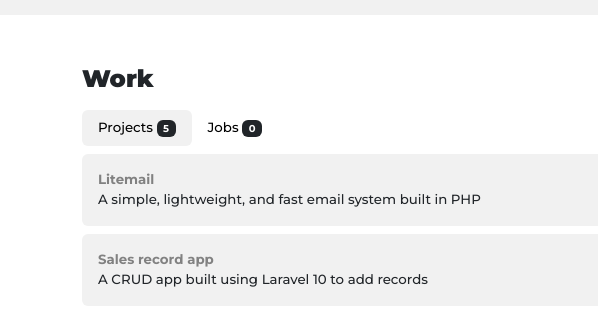
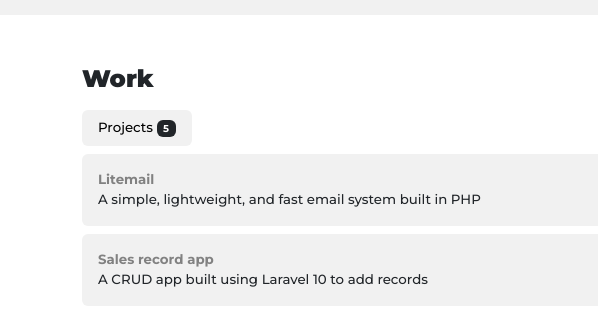
Before and after one commit to saaaron/saaaron.github.io, a plain HTML site: page index.html in a window 1280 px wide. Shown: the part 412-723 px from the top of the page, 0-598 px from the left. Drawn offline with Linux system fonts and the light colour scheme; some icons are missing; a web font is replaced by a local one.

Commit message:
Updated index.html
Commented line 116 - 118 & 192 - 196

```diff
--- a/index.html
+++ b/index.html
@@ -113,9 +113,9 @@
                 <li class="nav-item">
                   <a class="nav-link modified-nav-link active" data-bs-toggle="pill" href="#projects">Projects <span class="badge bg-dark">5</span></a>
                 </li>
-                <li class="nav-item">
+                <!-- <li class="nav-item">
                   <a class="nav-link modified-nav-link" data-bs-toggle="pill" href="#jobs">Jobs <span class="badge bg-dark">0</span></a>
-                </li>
+                </li> -->
               </ul>
             </div>
             <div class="tab-content">
@@ -189,11 +189,11 @@
               </div>
 
               <!-- jobs -->
-              <div id="jobs" class="tab-pane fade">
+              <!-- <div id="jobs" class="tab-pane fade">
                 <div class="card border-0 p-3 mb-2" style="background-color: #f1f1f1">
                   <span class="text-center">None yet!</span>
                 </div>
-              </div>
+              </div> -->
             </div>
           </div>
           <div class="col-md-6 col-lg-6 col-xl-6">
```
